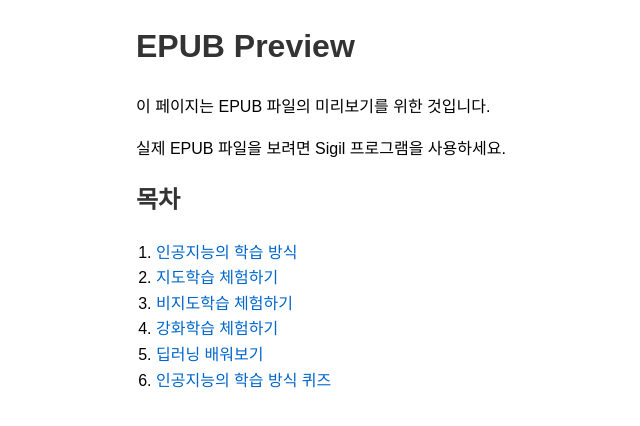
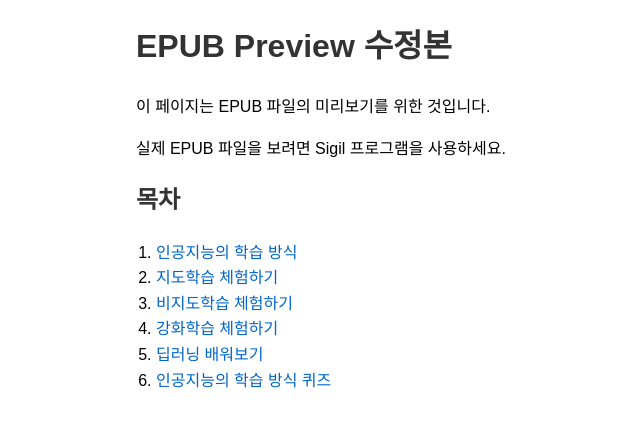
Before and after one commit to jangmijung/final_exam, a plain HTML site: page index.html in a window 1280 px wide. Shown: the whole page, without its empty margins (104-744 px from the left). Drawn offline with Linux system fonts and the light colour scheme.

Commit message:
수정 커밋밋

```diff
--- a/index.html
+++ b/index.html
@@ -34,7 +34,7 @@
 </head>
 <body>
     <div class="container">
-        <h1>EPUB Preview</h1>
+        <h1>EPUB Preview 수정본</h1>
         <p>이 페이지는 EPUB 파일의 미리보기를 위한 것입니다.</p>
         <p>실제 EPUB 파일을 보려면 Sigil 프로그램을 사용하세요.</p>
 
```
